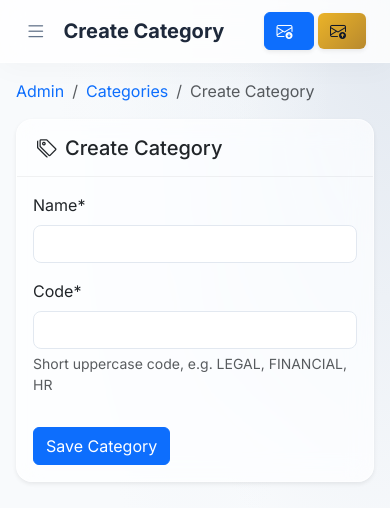
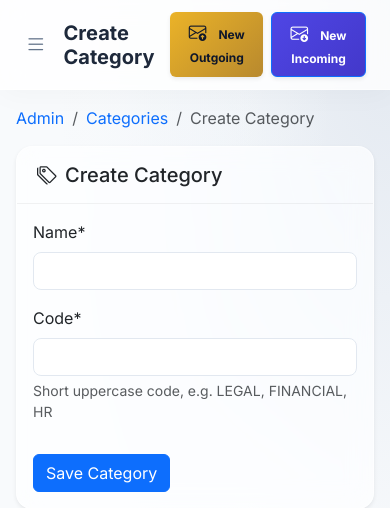
Before and after one commit to zackpro94/LMS, a Django app: page /admin-dashboard/categories/create/ in a window 390 px wide. Shown: the top 508 px of the page. Run offline with Django 5.2, Linux system fonts and the light colour scheme; the visitor is signed in with stand-in values (Sample User, id 1); some libraries are stand-ins or nearby versions.

Commit message:
Enhance mobile visibility of topbar action buttons and swap order (Outgoing first)

```diff
--- a/static/css/style.css
+++ b/static/css/style.css
@@ -1031,4 +1031,34 @@ body.sidebar-open {
     font-size: 0.875rem;
     padding: 0.75rem 1rem;
   }
+
+  /* Topbar action buttons - enhance mobile visibility */
+  .topbar-actions {
+    gap: 0.5rem !important;
+  }
+
+  .topbar-actions .btn {
+    padding: 0.5rem 0.75rem;
+    font-size: 0.875rem;
+    min-width: auto;
+  }
+
+  .topbar-actions .btn i {
+    font-size: 1.1rem;
+  }
+
+  .topbar-actions .btn span {
+    display: inline !important;
+    font-size: 0.75rem;
+    margin-left: 0.25rem;
+  }
+
+  .topbar-actions .btn-accent {
+    background: linear-gradient(135deg, var(--accent), var(--accent-dark));
+    color: #0f172a;
+  }
+
+  .topbar-actions .btn-primary {
+    background: linear-gradient(135deg, var(--primary), #4338ca);
+  }
 }
--- a/templates/base.html
+++ b/templates/base.html
@@ -103,12 +103,12 @@
         <h1 class="h5 mb-0">{% block page_title %}Dashboard{% endblock %}</h1>
         {% block page_subtitle %}{% endblock %}
       </div>
-      <div class="topbar-actions">
+      <div class="topbar-actions d-flex gap-2">
+        <a href="{% url 'letters:outgoing_letter_create' %}" class="btn btn-accent fw-bold shadow-sm">
+          <i class="bi bi-envelope-arrow-up me-2"></i><span class="d-none d-md-inline">New Outgoing</span>
+        </a>
         <a href="{% url 'letters:incoming_letter_create' %}" class="btn btn-primary fw-bold shadow-sm">
           <i class="bi bi-envelope-arrow-down me-2"></i><span class="d-none d-md-inline">New Incoming</span>
-        </a>
-        <a href="{% url 'letters:outgoing_letter_create' %}" class="btn btn-accent fw-bold shadow-sm">
-          <i class="bi bi-envelope-arrow-up me-2"></i><span class="d-none d-md-inline">New Outgoing</span>
         </a>
       </div>
     </header>
```
